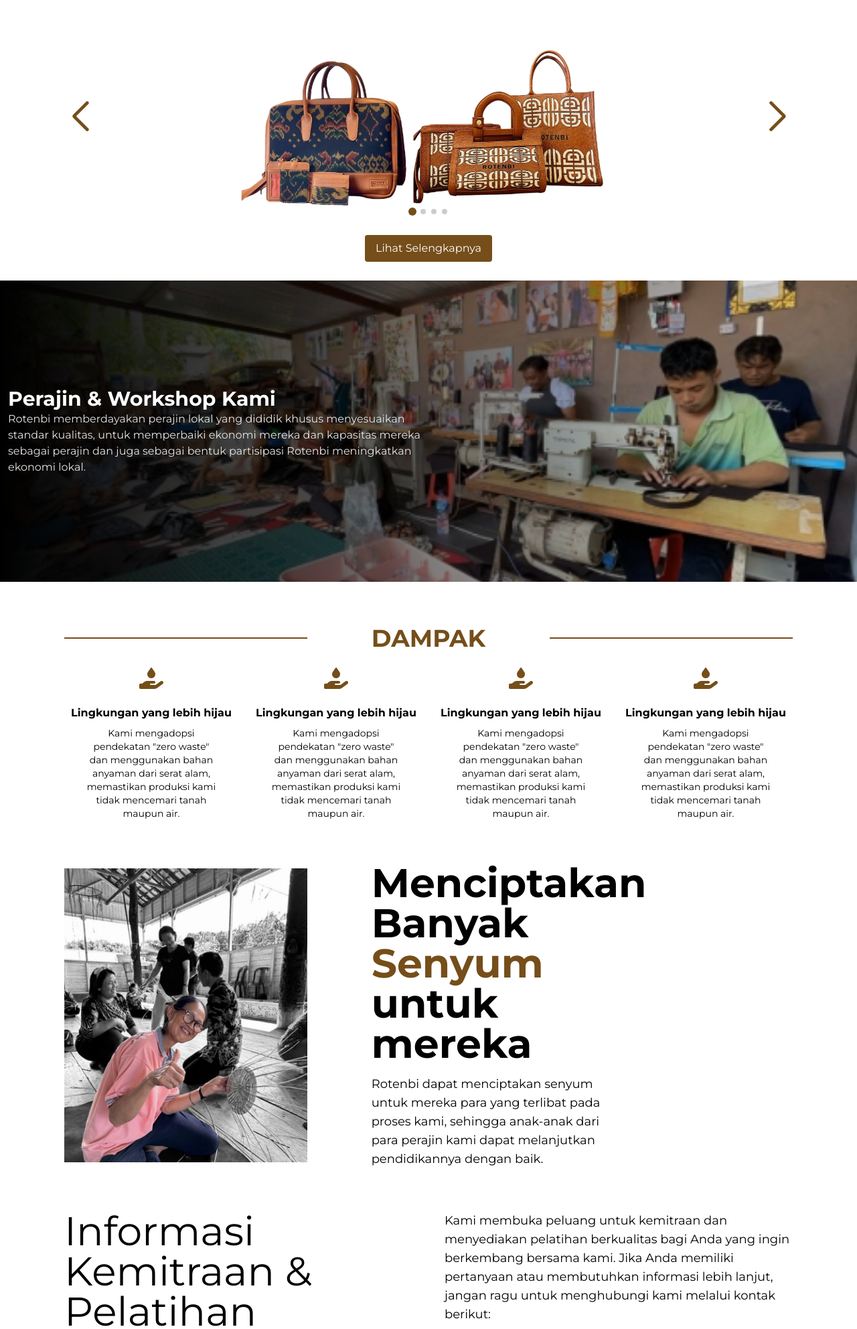
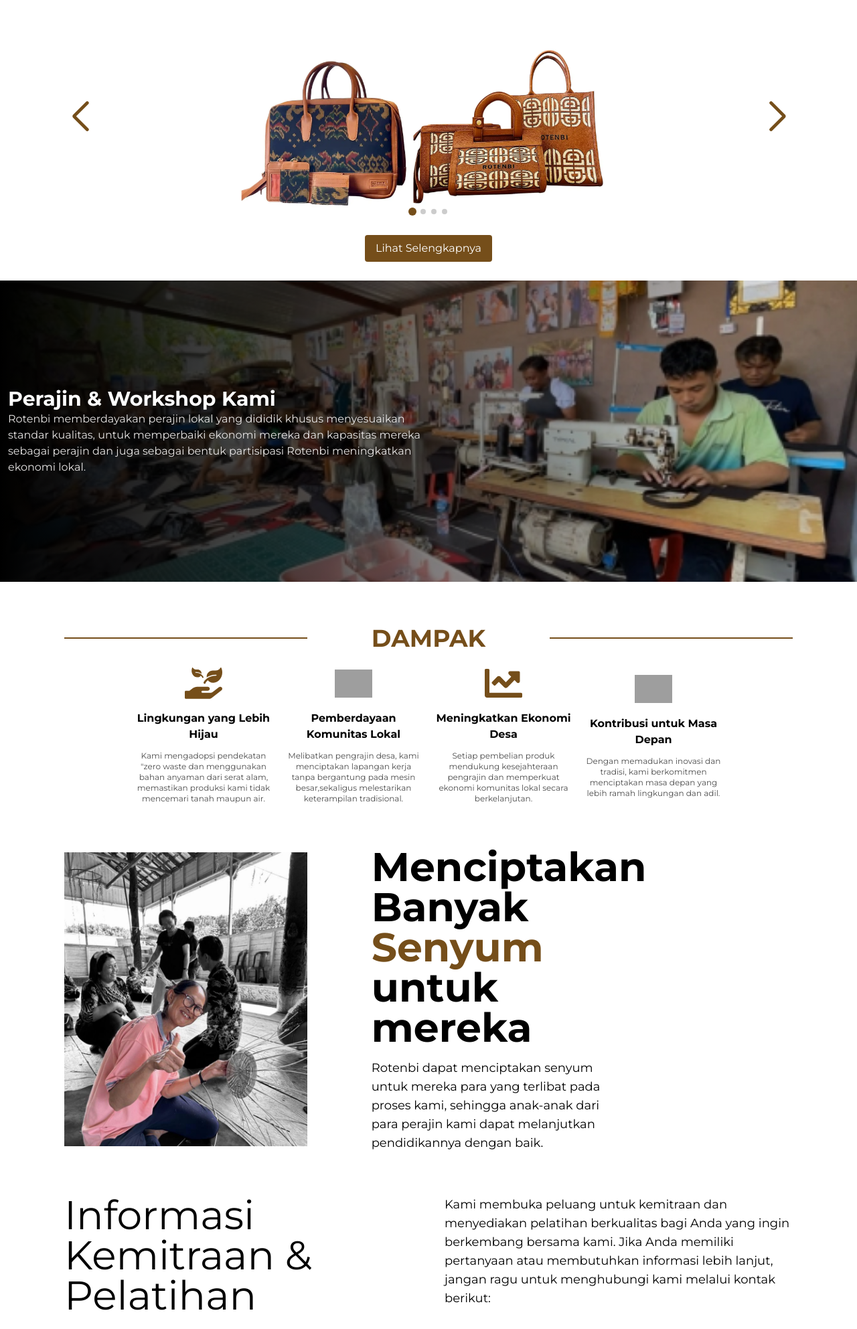
Before and after one commit to ilyasrasyid12/fixrotenbi, a PHP site: page / in a window 1280 px wide. Shown: the part 2248-4233 px from the top of the page at 67% size. Run offline with PHP 8.4, Linux system fonts and the light colour scheme; some libraries are stand-ins or nearby versions; grey boxes are pictures that could not be loaded.

Commit message:
fix card benefit

```diff
--- a/dist/styles.css
+++ b/dist/styles.css
@@ -624,22 +616,18 @@
   margin-right: 0.5rem;
 }
 
+.mx-3 {
+  margin-left: 0.75rem;
+  margin-right: 0.75rem;
+}
+
 .my-4 {
   margin-top: 1rem;
   margin-bottom: 1rem;
 }
 
-.mx-3 {
-  margin-left: 0.75rem;
-  margin-right: 0.75rem;
-}
-
 .mb-10 {
   margin-bottom: 2.5rem;
-}
-
-.mb-2 {
-  margin-bottom: 0.5rem;
 }
 
 .mb-4 {
@@ -770,48 +726,25 @@
   width: 5rem;
 }
 
-.w-full {
-  width: 100%;
-}
-
-.w-1\/2 {
-  width: 50%;
-}
-
 .w-3\/4 {
   width: 75%;
 }
 
-.w-2\/4 {
-  width: 50%;
-}
-
-.w-max {
-  width: -moz-max-content;
-  width: max-content;
-}
-
-.w-fit {
-  width: -moz-fit-content;
-  width: fit-content;
+.w-full {
+  width: 100%;
 }
 
 .flex-shrink-0 {
   flex-shrink: 0;
 }
 
-.translate-x-full {
-  --tw-translate-x: 100%;
+.-translate-y-1\/2 {
+  --tw-translate-y: -50%;
   transform: translate(var(--tw-translate-x), var(--tw-translate-y)) rotate(var(--tw-rotate)) skewX(var(--tw-skew-x)) skewY(var(--tw-skew-y)) scaleX(var(--tw-scale-x)) scaleY(var(--tw-scale-y));
 }
 
-.translate-y-1\/2 {
-  --tw-translate-y: 50%;
-  transform: translate(var(--tw-translate-x), var(--tw-translate-y)) rotate(var(--tw-rotate)) skewX(var(--tw-skew-x)) skewY(var(--tw-skew-y)) scaleX(var(--tw-scale-x)) scaleY(var(--tw-scale-y));
-}
-
-.-translate-y-1\/2 {
-  --tw-translate-y: -50%;
+.translate-x-full {
+  --tw-translate-x: 100%;
   transform: translate(var(--tw-translate-x), var(--tw-translate-y)) rotate(var(--tw-rotate)) skewX(var(--tw-skew-x)) skewY(var(--tw-skew-y)) scaleX(var(--tw-scale-x)) scaleY(var(--tw-scale-y));
 }
 
@@ -847,8 +776,8 @@
   flex-direction: column-reverse;
 }
 
-.items-start {
-  align-items: flex-start;
+.flex-wrap {
+  flex-wrap: wrap;
 }
 
 .items-center {
@@ -1244,10 +1157,6 @@
     grid-template-columns: repeat(3, minmax(0, 1fr));
   }
 
-  .md\:grid-cols-4 {
-    grid-template-columns: repeat(4, minmax(0, 1fr));
-  }
-
   .md\:flex-row {
     flex-direction: row;
   }
@@ -1258,10 +1167,6 @@
 
   .md\:justify-start {
     justify-content: flex-start;
-  }
-
-  .md\:gap-4 {
-    gap: 1rem;
   }
 
   .md\:gap-x-8 {
@@ -1403,6 +1292,10 @@
 
   .lg\:flex-col {
     flex-direction: column;
+  }
+
+  .lg\:flex-nowrap {
+    flex-wrap: nowrap;
   }
 
   .lg\:justify-end {
--- a/index.php
+++ b/index.php
@@ -247,20 +247,9 @@
         <div class="line w-full bg-primary h-[2px]"></div>
       </div>
     </div>
+    <div class="mt-5 flex flex-wrap lg:flex-nowrap justify-center items-center gap-4"  id="card-benefit">
+    </div>
 
-    <div class="grid grid-cols-1 md:grid-cols-4 md:gap-4">
-      <?php
-      // Loop untuk menampilkan gambar 6 kali
-      for ($i = 0; $i < 4; $i++) {
-
-        echo '<div class="flex flex-col items-center mt-8 md:mt-2">';
-        echo '<i class="flex fa-solid fa-hand-holding-droplet fa-2x mt-4 mb-6 text-primary"></i>';
-        echo '<h4 class="font-semibold text-center mb-2">Lingkungan yang lebih hijau</h4>';
-        echo '<p class="px-8 text-sm text-center">Kami mengadopsi pendekatan "zero waste" dan menggunakan bahan anyaman dari serat alam, memastikan produksi kami tidak mencemari tanah maupun air.</p>';
-        echo '</div>';
-      }
-      ?>
-    </div>
   </section>
 
   <section class="px-8 md:px-24 mt-8 md:mt-16">
@@ -399,6 +388,7 @@
   <script src="node_modules/swiper/swiper-bundle.min.js"></script>
   <script src="script.js"></script>
   <script src="./scripts/generateJenisAnyaman.js"></script>
+  <script src="./scripts/generateCardBenefit.js"></script>
   <!-- Memuat script untuk loading file HTML -->
 
 </body>
--- /dev/null
+++ b/scripts/generateCardBenefit.js
@@ -0,0 +1,44 @@
+const contentData = [
+    {
+      imgSrc: './assets/svg/lingkungan.svg',
+      title: 'Lingkungan yang Lebih Hijau',
+      description: 'Kami mengadopsi pendekatan "zero waste dan menggunakan bahan anyaman dari serat alam, memastikan produksi kami tidak mencemari tanah maupun air.'
+    },
+    {
+      imgSrc: './assets/svg/pemberdayaan.svg',
+      title: 'Pemberdayaan Komunitas Lokal',
+      description: 'Melibatkan pengrajin desa, kami menciptakan lapangan kerja tanpa bergantung pada mesin besar,sekaligus melestarikan keterampilan tradisional.'
+    },
+    {
+      imgSrc: './assets/svg/ekonomi.svg',
+      title: 'Meningkatkan Ekonomi Desa',
+      description: 'Setiap pembelian produk mendukung kesejahteraan pengrajin dan memperkuat ekonomi komunitas lokal secara berkelanjutan.'
+    },
+    {
+      imgSrc: './assets/svg/kontribusi.svg',
+      title: 'Kontribusi untuk Masa Depan',
+      description: 'Dengan memadukan inovasi dan tradisi, kami berkomitmen menciptakan masa depan yang lebih ramah lingkungan dan adil.'
+    }
+  ];
+
+  // Fungsi untuk membuat elemen content-wrapper
+  function createContentWrapper(content) {
+    const contentWrapper = document.createElement('div');
+    contentWrapper.classList.add('content-wrapper', 'sm:max-w-52', 'mx-7', 'sm:mx-0', 'flex', 'flex-col', 'justify-center', 'items-center', 'text-center', 'gap-3');
+
+    contentWrapper.innerHTML = `
+      <div class="img-wrapper relative w-14 h-14">
+        <img src="${content.imgSrc}" alt="" class="h-full w-full object-contain">
+      </div>
+      <h4 class="font-semibold">${content.title}</h4>
+      <p class="text-secondary text-xs">${content.description}</p>
+    `;
+
+    return contentWrapper;
+  }
+
+  // Menambahkan semua konten ke dalam container
+  const cardContainer = document.getElementById('card-benefit');
+  contentData.forEach(content => {
+    cardContainer.appendChild(createContentWrapper(content));
+  });
```
Also changed, not shown: other parts of dist/styles.css (+26 -102 lines).
